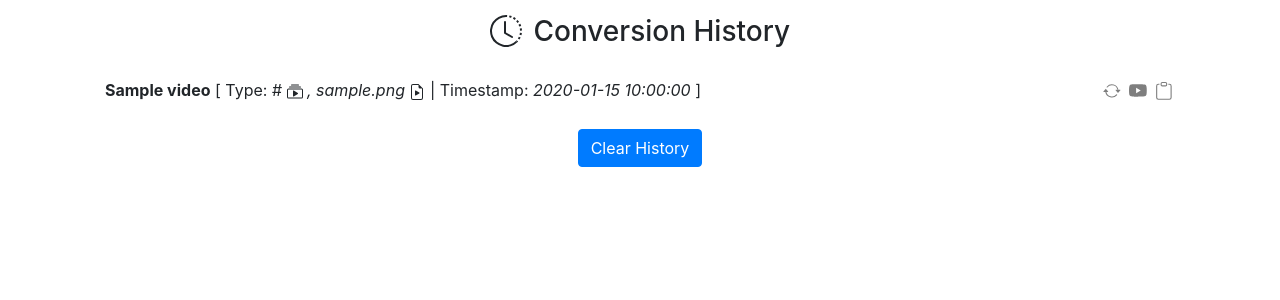
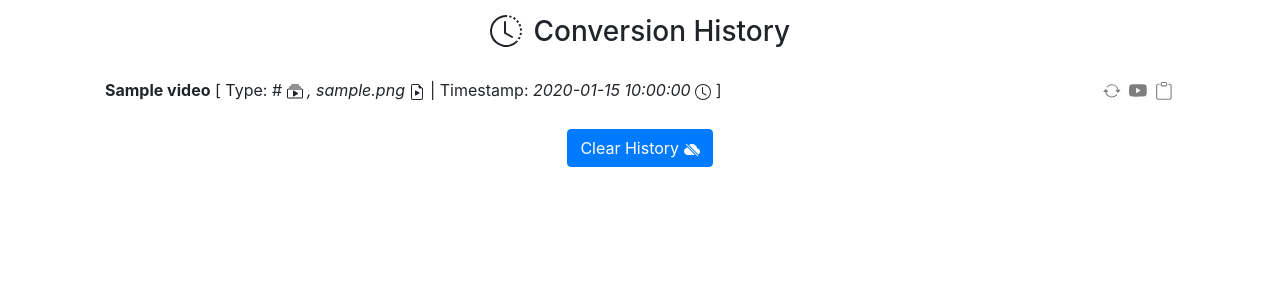
Before and after one commit to GameGenesis/Youtube-Video-Downloader, a Flask app: page /history in a window 1280 px wide. Shown: the part 56-356 px from the top of the page. Run offline with Flask 2, Linux system fonts and the light colour scheme; a user stored in the database is signed in; tables that the repository leaves empty hold one stand-in row (values such as "Sample post"); some libraries are stand-ins or nearby versions.

Commit message:
Update icons on the conversion history page

```diff
--- a/website/templates/history.html
+++ b/website/templates/history.html
@@ -38,7 +38,11 @@
             <path d="M14 14V4.5L9.5 0H4a2 2 0 0 0-2 2v12a2 2 0 0 0 2 2h8a2 2 0 0 0 2-2zM9.5 3A1.5 1.5 0 0 0 11 4.5h2V14a1 1 0 0 1-1 1H4a1 1 0 0 1-1-1V2a1 1 0 0 1 1-1h5.5v2z"/>
         </svg>
         {% endif %}
-        | Timestamp: <i>{{ user.videos[i].date }}</i> ]
+        | Timestamp: <i>{{ user.videos[i].date }} </i>
+        <svg xmlns="http://www.w3.org/2000/svg" width="16" height="16" fill="currentColor" class="bi bi-clock" viewBox="0 0 16 16">
+            <path d="M8 3.5a.5.5 0 0 0-1 0V9a.5.5 0 0 0 .252.434l3.5 2a.5.5 0 0 0 .496-.868L8 8.71V3.5z"/>
+            <path d="M8 16A8 8 0 1 0 8 0a8 8 0 0 0 0 16zm7-8A7 7 0 1 1 1 8a7 7 0 0 1 14 0z"/>
+        </svg> ]
         <button type="button" class="close" onClick="copyToClipboard('{{ user.videos[i].url }}')" data-toggle="tooltip" data-placement="top" title="Copy URL to Clipboard">
             <svg xmlns="http://www.w3.org/2000/svg" width="20" height="20" fill="currentColor" class="bi bi-clipboard" viewBox="0 0 18 18">
                 <path d="M4 1.5H3a2 2 0 0 0-2 2V14a2 2 0 0 0 2 2h10a2 2 0 0 0 2-2V3.5a2 2 0 0 0-2-2h-1v1h1a1 1 0 0 1 1 1V14a1 1 0 0 1-1 1H3a1 1 0 0 1-1-1V3.5a1 1 0 0 1 1-1h1v-1z"/>
@@ -61,7 +65,12 @@
 </ul>
 </div>
 {% if user.videos|length > 0 %}
-<center><button type="submit" class="btn btn-primary" style="margin-top:15px;">Clear History</button></center>
+<center><button type="submit" class="btn btn-primary" style="margin-top:15px;">
+    Clear History
+    <svg xmlns="http://www.w3.org/2000/svg" width="16" height="16" fill="currentColor" class="bi bi-cloud-slash-fill" viewBox="0 0 16 16">
+        <path fill-rule="evenodd" d="M3.112 5.112a3.125 3.125 0 0 0-.17.613C1.266 6.095 0 7.555 0 9.318 0 11.366 1.708 13 3.781 13H11L3.112 5.112zm11.372 7.372L4.937 2.937A5.512 5.512 0 0 1 8 2c2.69 0 4.923 2 5.166 4.579C14.758 6.804 16 8.137 16 9.773a3.2 3.2 0 0 1-1.516 2.711zm-.838 1.87-12-12 .708-.708 12 12-.707.707z"/>
+    </svg>
+</button></center>
 {% else %}
 <center>You have not converted any videos yet. Go to the video or playlist page to start!</center>
 {% endif %}
```
